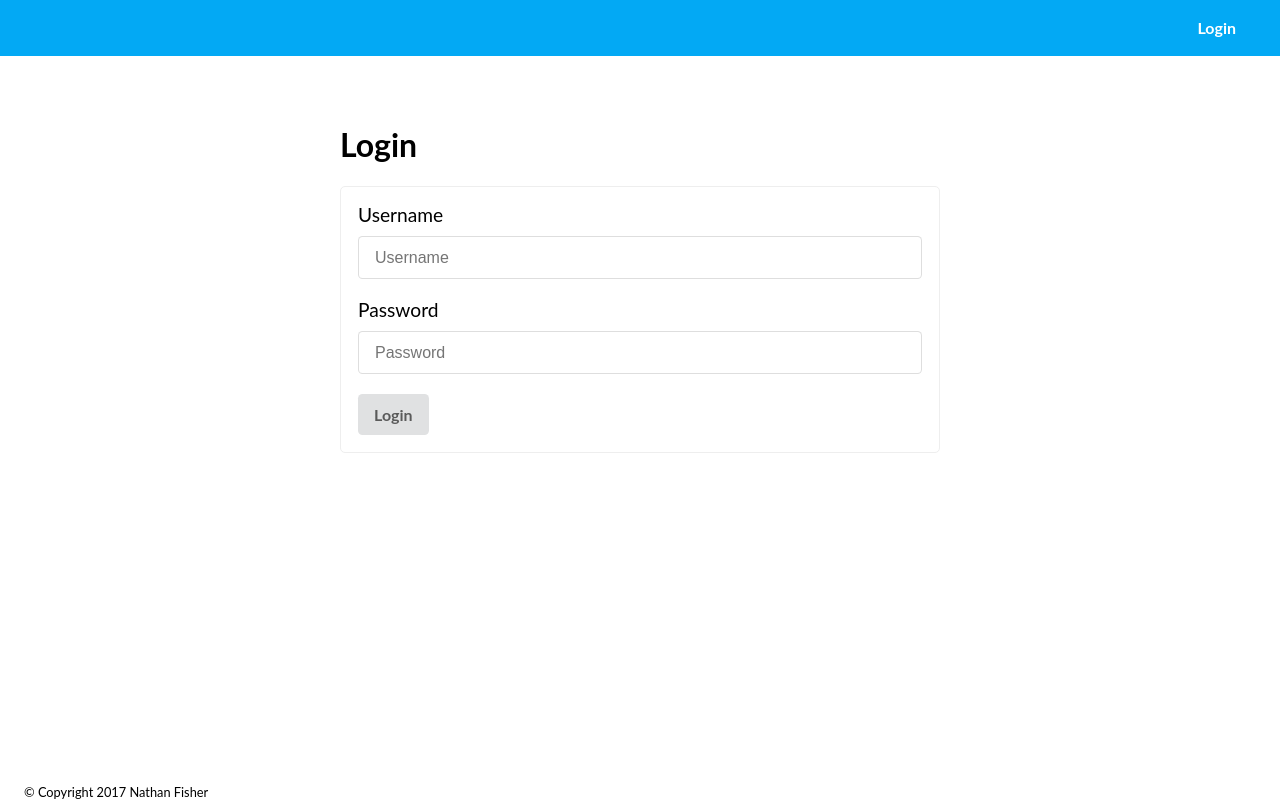
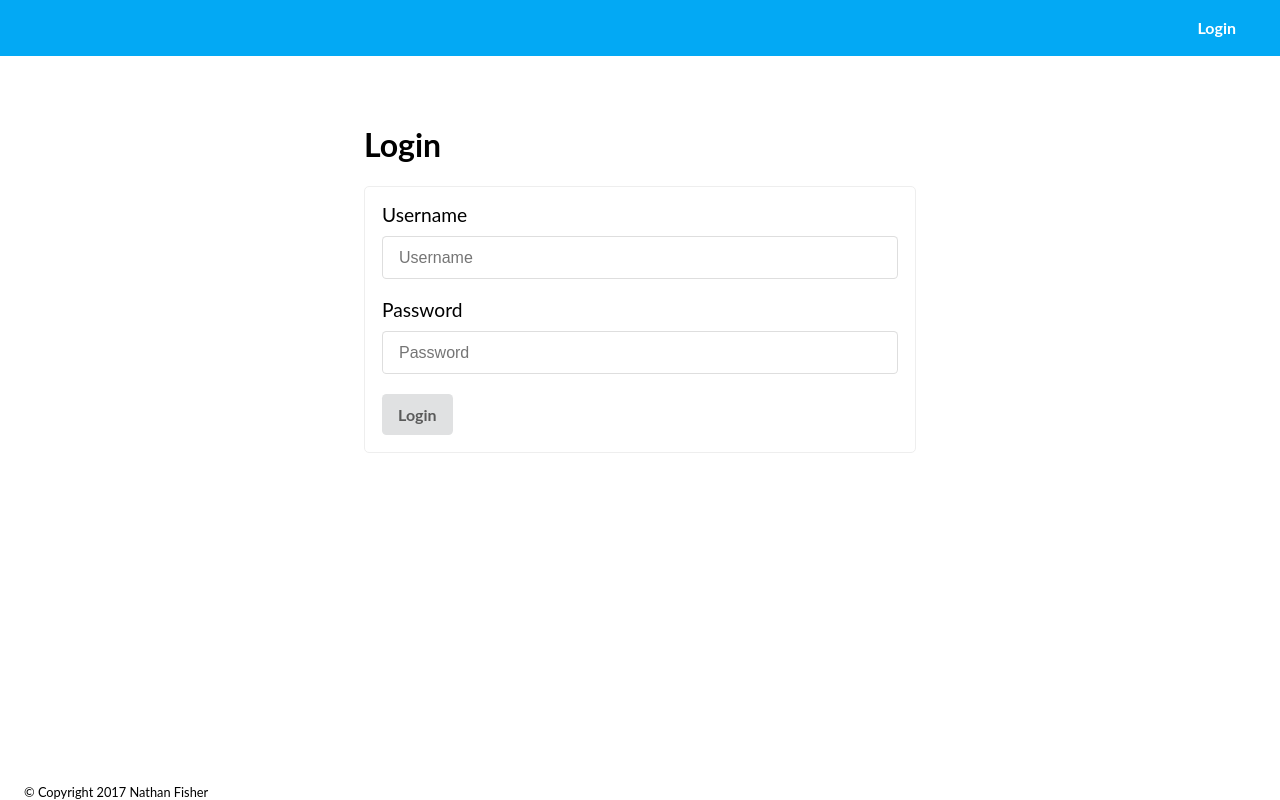
Before and after one commit to nathan3000/dootrix-todo, a React app: page /login in a window 1280 px wide. Built offline with nearby package versions, Linux system fonts and the light colour scheme.

Commit message:
Fix up main container for smaller screens

```diff
--- a/src/containers/App/App.css
+++ b/src/containers/App/App.css
@@ -6,8 +6,16 @@
 
 .app-main {
     max-width: 800px;
-    min-width: 600px;
     min-height: 100%;
+    width: 100%;
     margin: 50px auto;
-    flex: 1
+    flex: 1;
+    padding-left: 24px;
+    padding-right: 24px;
 }
+
+@media only screen and (min-width: 600px)  {
+    .app-main {
+        width: 600px;
+    }
+}
```
